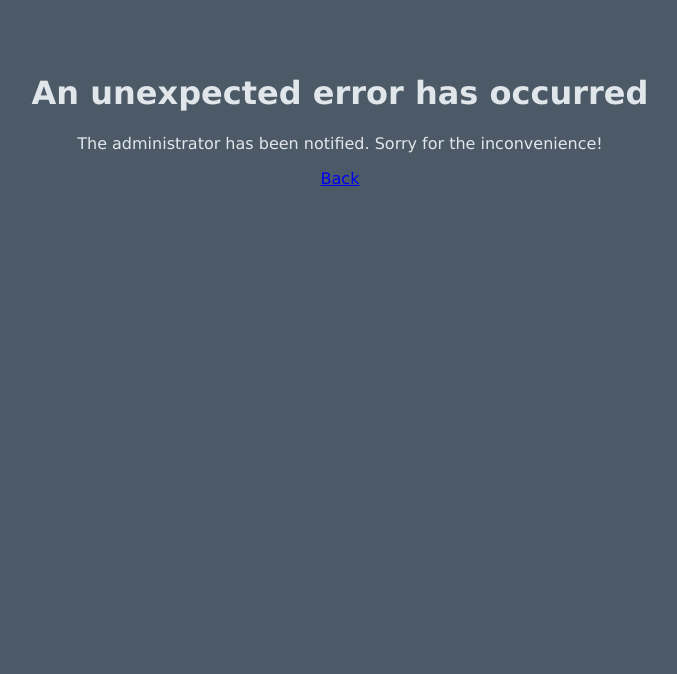
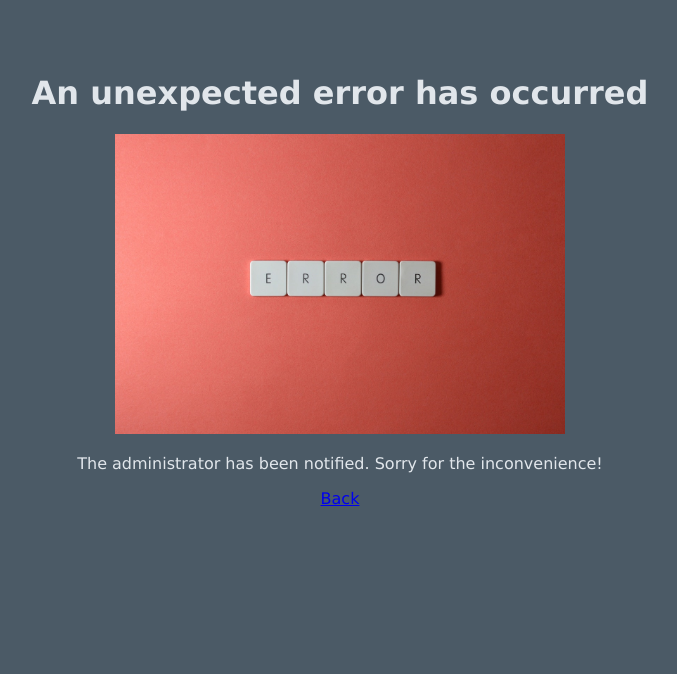
Before and after one commit to Jaime-alv/connect, a Flask app: template connect/templates/500.html in a window 1280 px wide. Shown: the part 43-717 px from the top of the page, without its empty margins (300-977 px from the left). Run offline with Flask 2, Linux system fonts and the light colour scheme; the template is opened without the code that fills it: most values are stand-ins (such as "Sample title", 1, 10 or a date in 2020).

Commit message:
Add error.jpg image

```diff
--- a/connect/templates/500.html
+++ b/connect/templates/500.html
@@ -11,6 +11,7 @@
 
 {% block content %}
     <h1>An unexpected error has occurred</h1>
+    <img src="{{ url_for('static', filename='img/error.jpg') }}" width="450" height="300">
     <p>The administrator has been notified. Sorry for the inconvenience!</p>
     <p><a href="{{ url_for('index') }}">Back</a></p>
 {% endblock %}
```
Also changed, not shown: connect/static/img/error.jpg (added).
